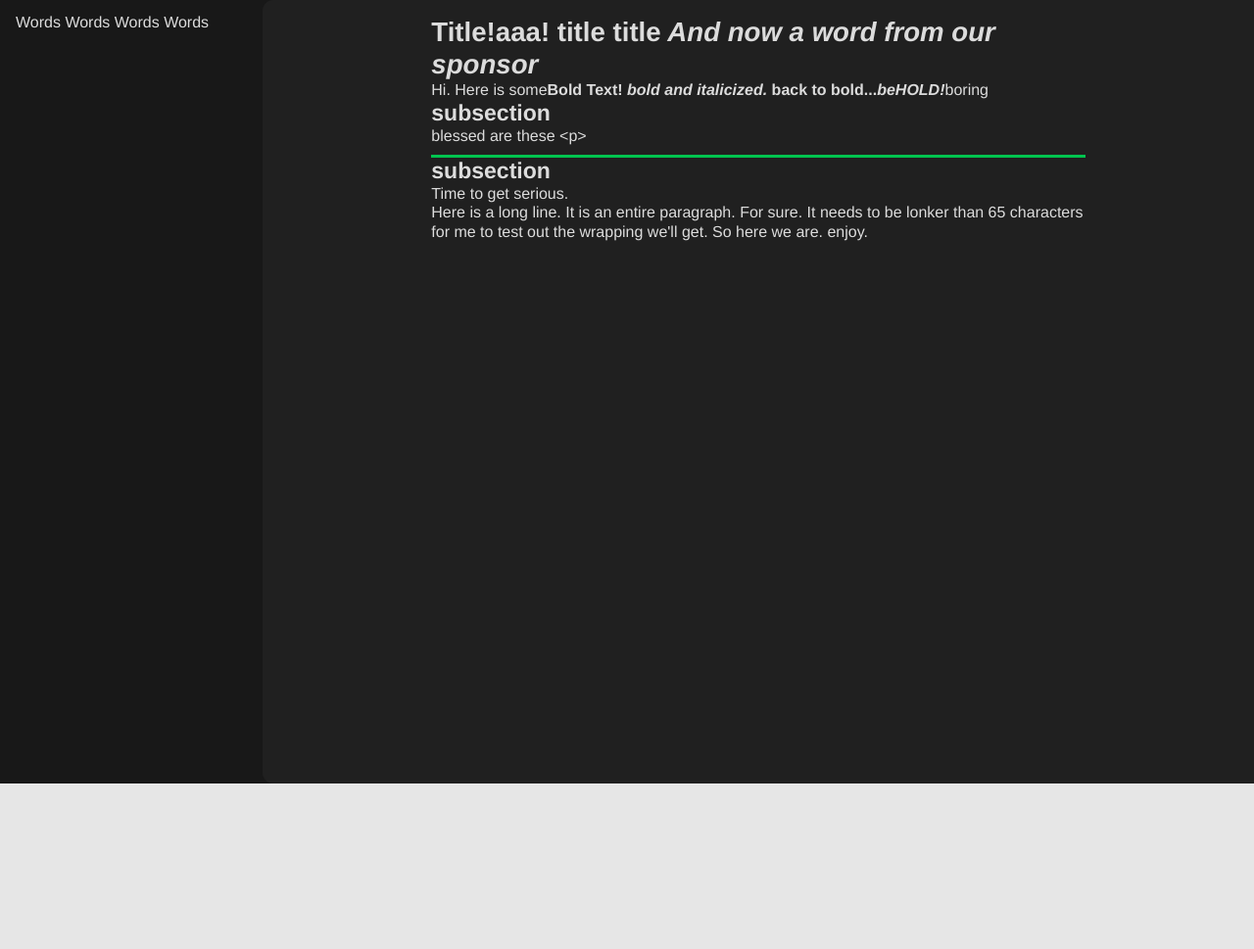
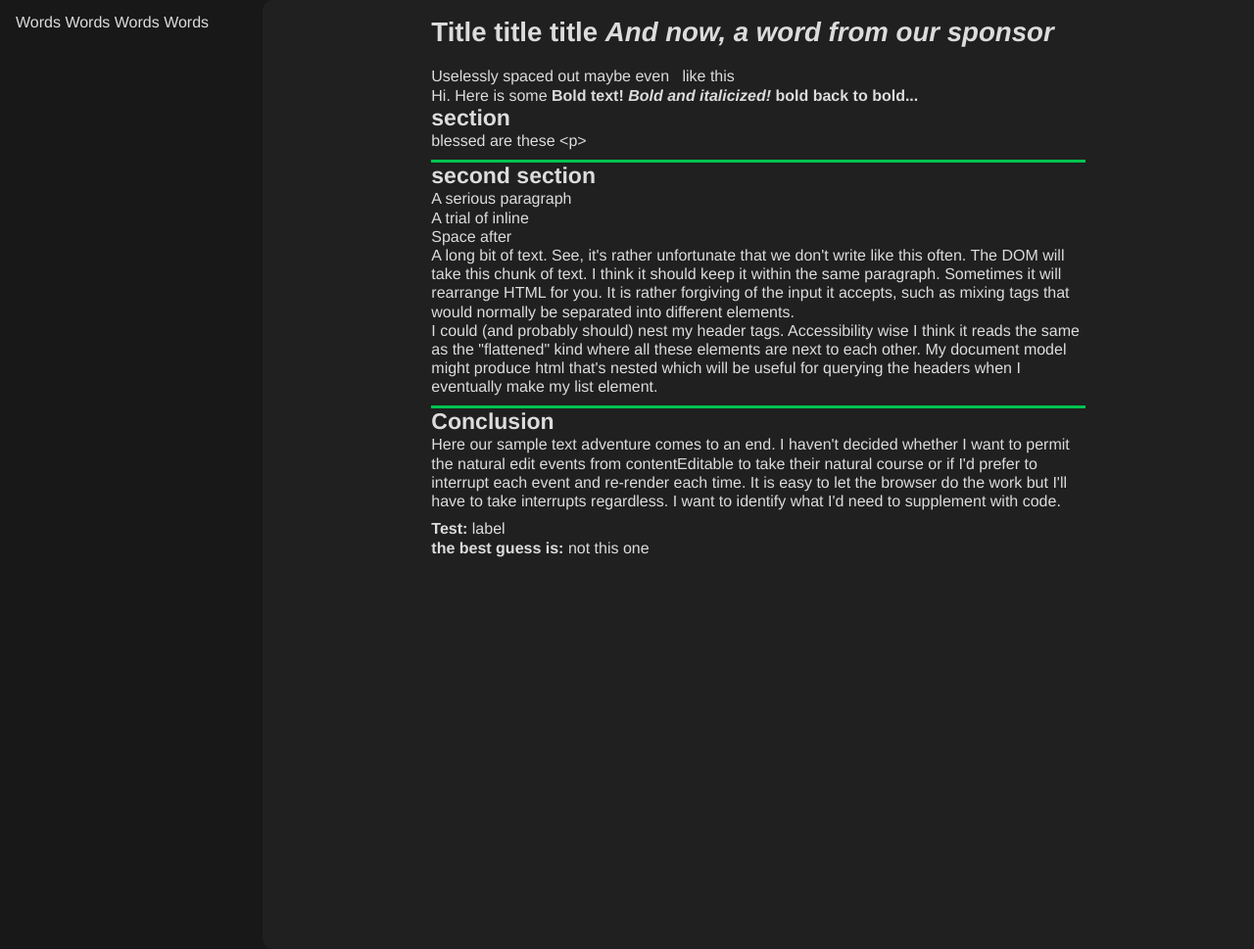
Before and after one commit to hfarr/scribnet, an Eleventy site: page views/editor.njk in a window 1280 px wide. Shown: the whole page at 98% size. Before the commit the page ends 800 px from the top, so only its background shows below. Built offline with nearby package versions, Linux system fonts and the light colour scheme; Eleventy itself is replaced by a stand-in of ours; files that its build step writes are made by us from their sources.

Commit message:
Testing approaches to selection calculation

```diff
--- a/views/editor.njk
+++ b/views/editor.njk
@@ -5,83 +5,119 @@ title: Editing
 
 
 <editor-hf>
+  <h1>Title title title <em>And now, a word from our sponsor</em></h1><p>
+       &nbsp;
+  </p><p>
+
+
+  </p>
+  <p></p>
+  <p>Uselessly  spaced    out
+
+    maybe even &nbsp; like this
+  </p>
+  <p>Hi. Here is some <strong>Bold text! </strong><strong><em>Bold and italicized!</em> bold </strong>
+    <strong>back to bold...</strong>
+  </p>
+  <h2>section</h2>
+  <p>blessed are these &lt;p&gt;</p>
+  <h2>second section</h2>
+  <p>A serious paragraph</p>
+  <p>A trial of inline <span>&nbsp;</span></p>
+  <p>Space after </p>
+  <p>
+    A long bit of text.
+
+    See, it's rather unfortunate that we don't write like this
+    often. The DOM will take this chunk of text. I think it should keep it within
+    the same paragraph. Sometimes it will rearrange HTML for you. It is rather
+    forgiving of the input it accepts, such as mixing tags that would normally
+    be separated into different elements.
+  </p>
+  <p>
+    I could (and probably should) nest my header tags. Accessibility wise I think it
+    reads the same as the "flattened" kind where all these elements are next to each
+    other. My document model might produce html that's nested which will be useful
+    for querying the headers when I eventually make my list element.
+  </p>
+  <h2>Conclusion</h2>
+  <p>
+    Here our sample text adventure comes to an end. I haven't decided whether I want to
+    permit the natural edit events from <span>contentEditable</span> to take their
+    natural course or if I'd prefer to interrupt each event and re-render each time. It
+    is easy to let the browser do the work but I'll have to take interrupts regardless.
+    I want to identify what I'd need to supplement with code.
+  </p>
 </editor-hf>
+
+<div id="toolmark">
+  <p>
+    toolmark
+  </p>
+</div>
 
 <!-- Even HTML breaks it down to separate blocks. Which means we can probably leave it
 in the editor, though I'd prefer to.. do better I suppose.
 Am I building out a full AST?
  -->
 
-<script type="module">
-  import { Block as EditBlock, Atom, HTMLRenderer } from "/js/modules/document/document.mjs"
+<script>
+  let hf = document.querySelector('editor-hf')
 
-  let hf = document.querySelector('editor-hf');
-  console.log("Edit doc:", hf.editDoc)
+  let toolmark = document.querySelector("#toolmark")
+
+  function label(fragments, ...values) {
+    let result = ""
+    for (let i = 0; i < values.length; i++) {
+      result += `<strong>${fragments[i].trim()}:</strong>&nbsp;${values[i]}<br>`
+    }
+    return result
+  }
+
+  toolmark.children[0].innerHTML = label`Test ${"label"} the best guess is ${'not this one'}`
+
+  // document.addEventListener('selectionchange', (sce) => console.debug(sce) )
+  document.addEventListener('selectionchange', (sce) => {
+    const sel = window.getSelection()
+    // console.log(sel.toString())
+    const re = sel.getRangeAt(0)  // Not handling multi ranges for now
+    // console.debug(re.toString())
+    let docOffset = hf.viewController.computeDocumentRange(re)
+    let docOffset2 = getOffset(hf, re.startContainer, re.startOffset)
+    toolmark.querySelector('p').innerHTML = label`Offset ${docOffset[0]} Length ${docOffset[1]} O2 ${docOffset2}`
+    // console.debug(docOffset)
+  })
+
+  // hf.addEventListener('beforeinput', (e) => console.log('hf pre-input', e))
+  // hf.addEventListener('input', (e) => console.log('hf input', e))
 
 
-  {# import("/js/modules/document/document.mjs")
-  .then((module) => { #}
-    {# let {Block: EditBlock, Atom, HTMLRenderer } = module #}
-    console.log(EditBlock)
+  // <script>
+  /**
+    treeFoldr(cat, [], hf)
+      .filter(n=>n.nodeType === Node.TEXT_NODE)
+	    .filter(n=>!(/^\s*$/.test(n.textContent)))
+    */
 
-    let doc = hf['editDoc']
+  function getOffset(editor, node, offset) {
+    let textNodes = treeFoldr(cat, [], editor)    // flatten
+      .filter(n=>n.nodeType === Node.TEXT_NODE)   // just text
+	    .filter(n=>!(/^\s*$/.test(n.textContent)))  // contentful text
 
-    doc.blocks.push(
-      new EditBlock('h1',
-        new Atom([], "Title title title"),
-        new Atom(['italic'], " And now a word from our sponsor")
-      ),
-      new EditBlock('p',
-        new Atom([], "Hi. Here is some"),
-        new Atom(['bold'], "Bold Text! "),
-        new Atom(['bold', 'italic'], "bold and italicized. "),
-        new Atom(['bold'], "back to bold..."),
-        new Atom(['bold', 'italic'], "beHOLD!"),
-        new Atom([], "boring")
-      ),
-      new EditBlock('h2',
-        new Atom([], "subsection"),
-      ),
-      new EditBlock('p',
-        new Atom([], 'blessed are these &lt;p&gt;')
-      ),
-      new EditBlock('h2',
-        new Atom([], "subsection"),
-      ),
-      new EditBlock('p',
-        new Atom([], "Time to get serious."),
-      ),
-      new EditBlock('p',
-        new Atom([], "Here is a long line. It is an entire paragraph. For sure. It needs to be lonker than 65 characters for me to test out the wrapping we'll get. So here we are. enjoy."),
-      ),
-    )
+    // though losing all information about the spaces, its not essential for learning offsets
+    // we also don't yet handle line breaks between block elements, or collapsing spaces between
+    // adjacent inlines
 
-    hf.editDoc.appendAt(5, "!aaa!")
-    hf.render()
-    {# console.debug(hf.editDoc) #}
+    let texts = textNodes.map(n => n.textContent)
+      .map(s => s.replaceAll(/\s+/g, ' '))
 
-    /*
-      I think, by default, I will have it attach an HTML renderer for the custom element.
-      It does make sense to me that an "editor" has knowledge it needs to render as such.
-      I'm bothered slightly but I can't articulate clearly the reason why, which is no
-      reason at all as far as I am concerned right now.
-      */
-    {# let renderer = new HTMLRenderer();
-    let renderedDoc = renderer.render(hf.editDoc)
-    console.log(renderedDoc)
-    hf.innerHTML = renderedDoc; #}
+    console.debug(textNodes)
+    console.debug(texts)
+    return texts.slice(0, textNodes.indexOf(node)).reduce((p,c)=> p + c.length, 0) + offset
 
-    // RENDER DOC ON EDITTT
-    // listener I guess. that's easier yknow?
+  }
 
-  {# }) #}
 
-  hf.listeners.push(
-    editor => hf.innerHTML = renderer.render(editor.editDoc)
-  )
-
-</script>
-<script>
   function scoop(node, childs) {
     return [{n:node}, childs]
   }
```
